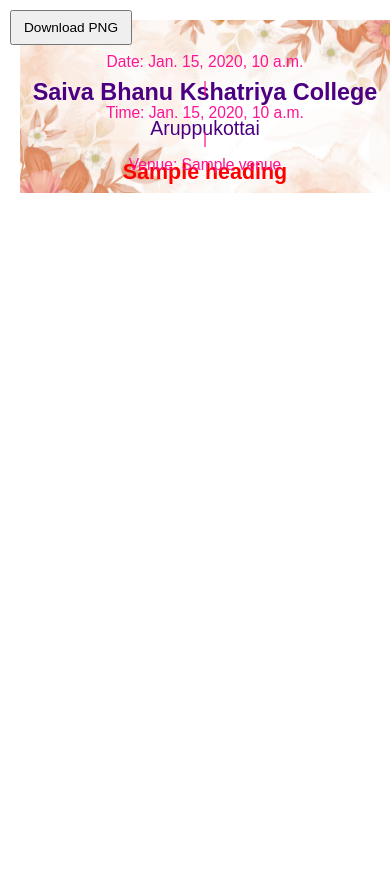
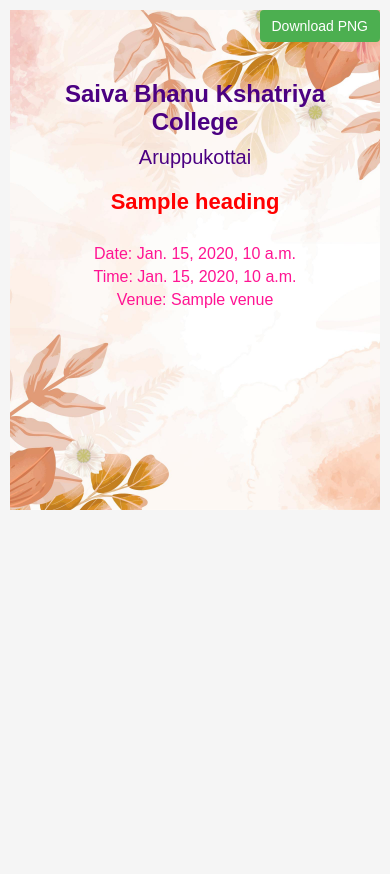
Before and after one commit to Aswin-AR5055/TemplateEditor, a Django app: template editor/templates/editor/template_preview.html in a window 390 px wide. After the commit the page ends 510 px from the top, so only its background shows below. Run offline with Django 5.2, Linux system fonts and the light colour scheme; the template is opened without the code that fills it: most values are stand-ins (such as "Sample title", 1, 10 or a date in 2020).

Commit message:
updated mobile optimizations

```diff
--- a/editor/static/css/style.css
+++ b/editor/static/css/style.css
@@ -1,3 +1,11 @@
+.container {
+    width: 100%;
+    display: flex;
+    justify-content: center;
+    padding: 20px;
+    box-sizing: border-box;
+}
+
 html,
 body {
     width: 100%;
@@ -74,10 +82,15 @@
 
 .download-btn {
     position: fixed;
-    top: 20px;
-    left: 20px;
+    top: 10px;
+    right: auto;
+    left: 10px;
     padding: 8px 12px;
-    z-index: 999;
+    background: #4CAF50;
+    color: white;
+    border: none;
+    border-radius: 4px;
+    font-size: 14px;
 }
 
 /* PRINT MODE */
@@ -92,58 +105,81 @@
     }
 }
 
-/* ✅ MOBILE OPTIMIZATION */
+/* ✅ IMPROVED MOBILE OPTIMIZATION */
 @media (max-width: 768px) {
     html, body {
+        padding: 0;
+        align-items: flex-start;
+        background: #f5f5f5;
+    }
+
+    .container {
         padding: 10px;
-        align-items: flex-start;
     }
 
     #invitation {
         width: 100%;
+        max-width: 100%;
         height: auto;
+        min-height: 500px; /* Ensure minimum height */
         background-size: cover;
         background-position: center;
-        aspect-ratio: 16 / 7.5; /* Keeps proportion of 1600x750 */
+        aspect-ratio: 16/9; /* More standard aspect ratio */
         transform: scale(1);
+        margin: 0;
+        padding: 10px;
+        box-sizing: border-box;
     }
 
     .college {
-        font-size: 6vw;
-        margin-top: 15vw;
+        font-size: 24px;
+        margin-top: 60px;
     }
 
     .location {
-        font-size: 5vw;
-        margin: 3vw 0;
+        font-size: 20px;
+        margin: 10px 0;
     }
 
     .heading {
-        margin: 5vw;
-        font-size: 5.5vw;
+        margin: 20px;
+        font-size: 22px;
     }
 
     .message {
-        font-size: 4vw;
+        font-size: 18px;
         max-width: 90%;
-        margin: 5vw auto;
+        margin: 15px auto;
+        line-height: 1.4;
     }
 
     .footer {
-        font-size: 4vw;
-        bottom: 5vw;
-        margin-bottom: 0;
+        position: relative;
+        bottom: auto;
+        margin-top: 30px;
+        padding-bottom: 30px;
+        font-size: 16px;
     }
 
     .footer-content {
         flex-direction: column;
-        gap: 2vw;
+        gap: 5px;
+    }
+
+    .footer-separator {
+        display: none;
     }
 
     .download-btn {
-        width: auto;
+        position: fixed;
         top: 10px;
-        left: 10px;
-        font-size: 3.5vw;
+        right: 10px;
+        left: auto;
+        padding: 8px 12px;
+        background: #4CAF50;
+        color: white;
+        border: none;
+        border-radius: 4px;
+        font-size: 14px;
     }
 }
--- a/editor/static/js/script.js
+++ b/editor/static/js/script.js
@@ -2,14 +2,40 @@
     // Hide buttons
     document.querySelectorAll('.hide-on-snapshot').forEach(el => el.style.display = 'none');
 
-    html2canvas(document.querySelector("#invitation"), {
-        width: 1600,
-        height: 750,
-        scale: 1 // fixed scale for crisp dimensions
-    }).then(function (canvas) {
+    // Get the invitation element
+    const invitation = document.querySelector("#invitation");
+
+    // Create options for html2canvas
+    const options = {
+        backgroundColor: null, // Make background transparent
+        scale: 2, // Higher scale for better quality
+        logging: false,
+        useCORS: true,
+        allowTaint: true,
+        width: invitation.offsetWidth,
+        height: invitation.offsetHeight,
+        windowWidth: invitation.scrollWidth,
+        windowHeight: invitation.scrollHeight
+    };
+
+    html2canvas(invitation, options).then(function (canvas) {
+        // Create a new canvas with exact dimensions
+        const finalCanvas = document.createElement('canvas');
+        finalCanvas.width = invitation.offsetWidth;
+        finalCanvas.height = invitation.offsetHeight;
+        const ctx = finalCanvas.getContext('2d');
+
+        // Fill with white background (optional - remove if you want transparent)
+        ctx.fillStyle = '#ffffff';
+        ctx.fillRect(0, 0, finalCanvas.width, finalCanvas.height);
+
+        // Draw the captured content
+        ctx.drawImage(canvas, 0, 0, finalCanvas.width, finalCanvas.height);
+
+        // Create download link
         var link = document.createElement('a');
         link.download = 'invitation.png';
-        link.href = canvas.toDataURL('image/png');
+        link.href = finalCanvas.toDataURL('image/png', 1.0);
         link.click();
 
         // Show buttons again
--- a/editor/templates/editor/template_preview.html
+++ b/editor/templates/editor/template_preview.html
@@ -9,6 +9,7 @@
   <script src="https://cdnjs.cloudflare.com/ajax/libs/html2canvas/1.4.1/html2canvas.min.js"></script>
 </head>
 <body>
+  <div class="container">
     <div id="invitation">
       <div class="college">Saiva Bhanu Kshatriya College</div>
       <div class="location">Aruppukottai</div>
@@ -24,6 +25,7 @@
         </div>
       </div>
     </div>
+  </div>
 
   <button class="download-btn hide-on-snapshot" onclick="downloadPNG()">Download PNG</button>
   <script src="{% static 'js/script.js' %}"></script>
```
Lines whose indentation alone changed are shown as unchanged.
